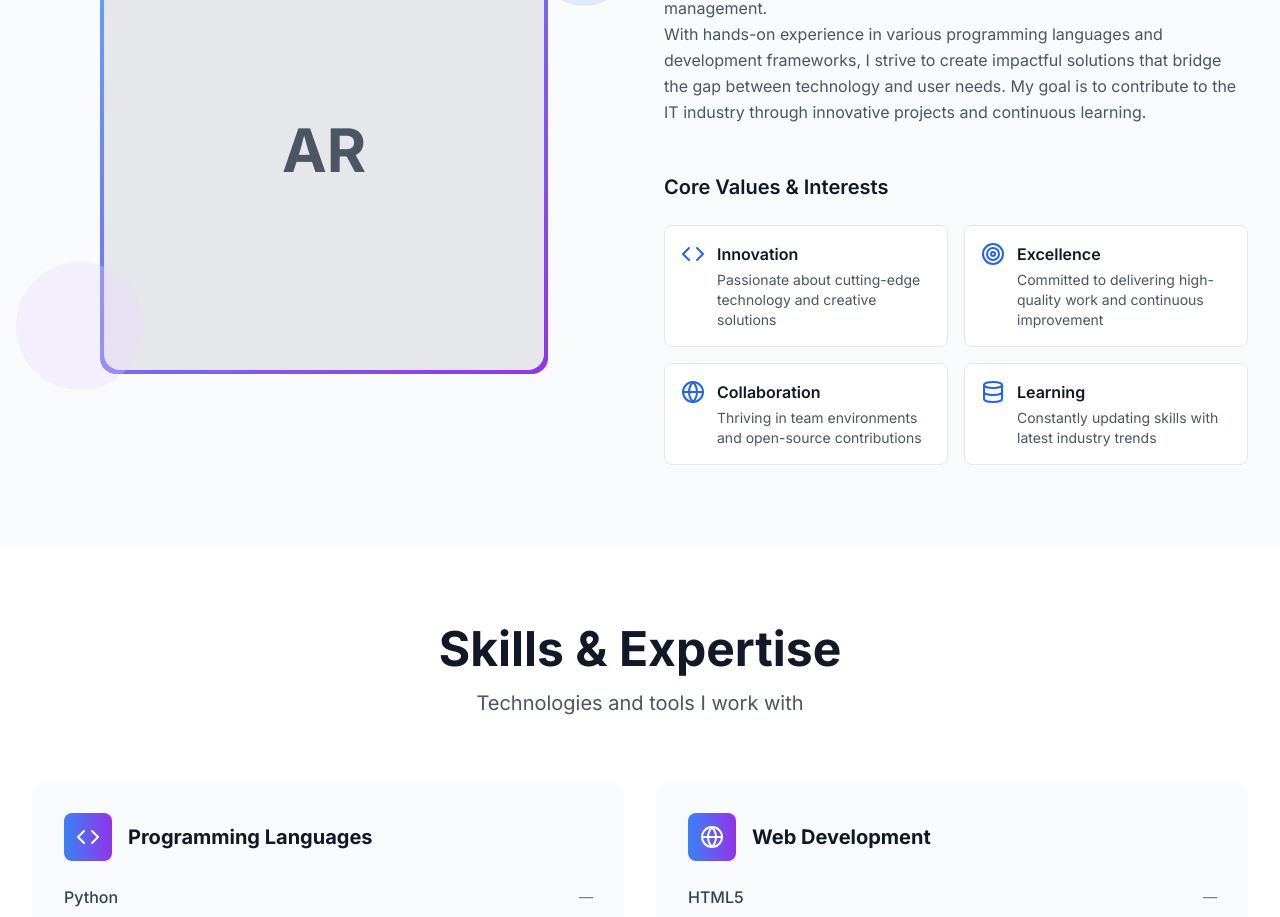
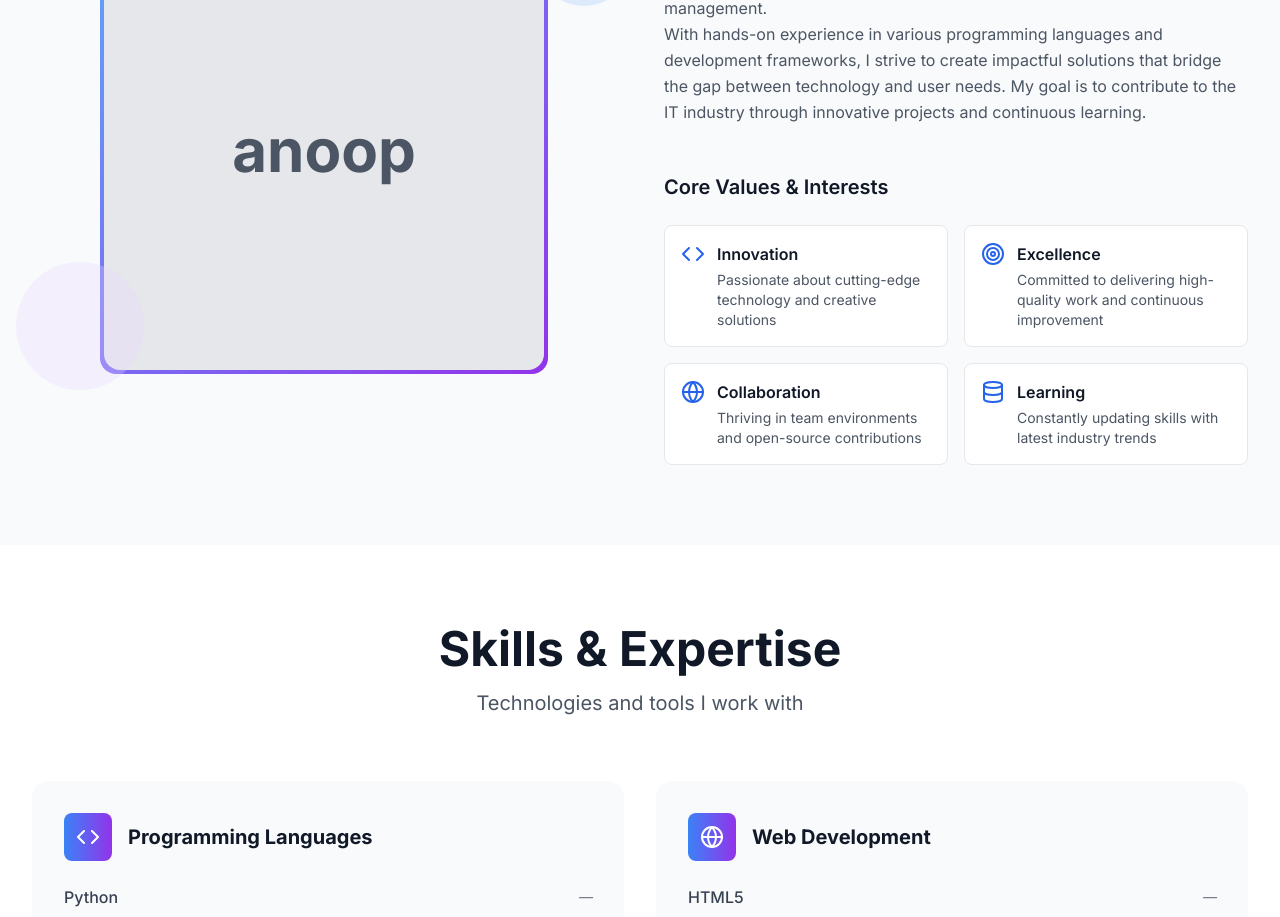
Before and after one commit to Anoop9725/Portfolio, a React (Vite) app: page / in a window 1280 px wide. Shown: the part 1201-2118 px from the top of the page. Built offline with nearby package versions, Linux system fonts and the light colour scheme.

Commit message:
photo change

```diff
--- a/src/components/About.tsx
+++ b/src/components/About.tsx
@@ -40,7 +40,7 @@ const About: React.FC = () => {
             <div className="relative">
               <div className="w-full max-w-md mx-auto aspect-square bg-gradient-to-br from-blue-400 to-purple-600 rounded-2xl p-1">
                 <div className="w-full h-full bg-gray-200 dark:bg-gray-700 rounded-2xl flex items-center justify-center">
-                  <span className="text-6xl font-bold text-gray-600 dark:text-gray-300">AR</span>
+                  <span className="text-6xl font-bold text-gray-600 dark:text-gray-300">anoop</span>
                 </div>
               </div>
 
```
